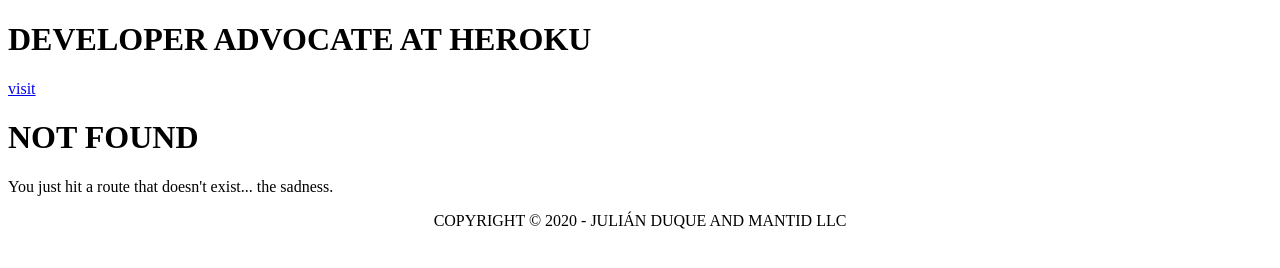
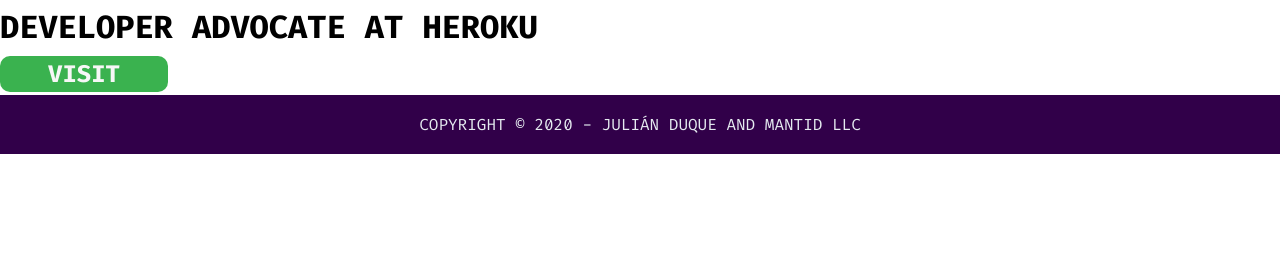
Before and after one commit to hamilgdev/project-website-MNTD, a Gatsby site: page /blog in a window 1280 px wide. Before the commit this address had no page. Built offline with nearby package versions, Linux system fonts and the light colour scheme; Gatsby itself is replaced by a stand-in of ours.

```diff
--- /dev/null
+++ b/src/pages/blog.js
@@ -0,0 +1,13 @@
+import React from "react";
+
+import Layout from "../components/layout";
+import "./styles.scss";
+
+class BlogPage extends React.Component {
+
+  render() {
+    return <Layout></Layout>
+  }
+}
+
+export default BlogPage;
--- a/src/pages/styles/config/vars.css
+++ b/src/pages/styles/config/vars.css
@@ -27,6 +27,9 @@
 /* LAYOUT */
   --gutter: 16px;
   --max-width: 1280px;
+  --border-radius: 5px;
+/* ANIMATIONS */
+  --transition: .3s ease-out;
 /* TYPOGRAPHY */
   --f-primary: 'Fira Mono', monospace;
   --f-secondary: 'Fira Sans', sans-serif;
```
Also changed, not shown: src/pages/mntd.js (added, +13 -0 lines), src/pages/talks.js (added, +13 -0 lines).
